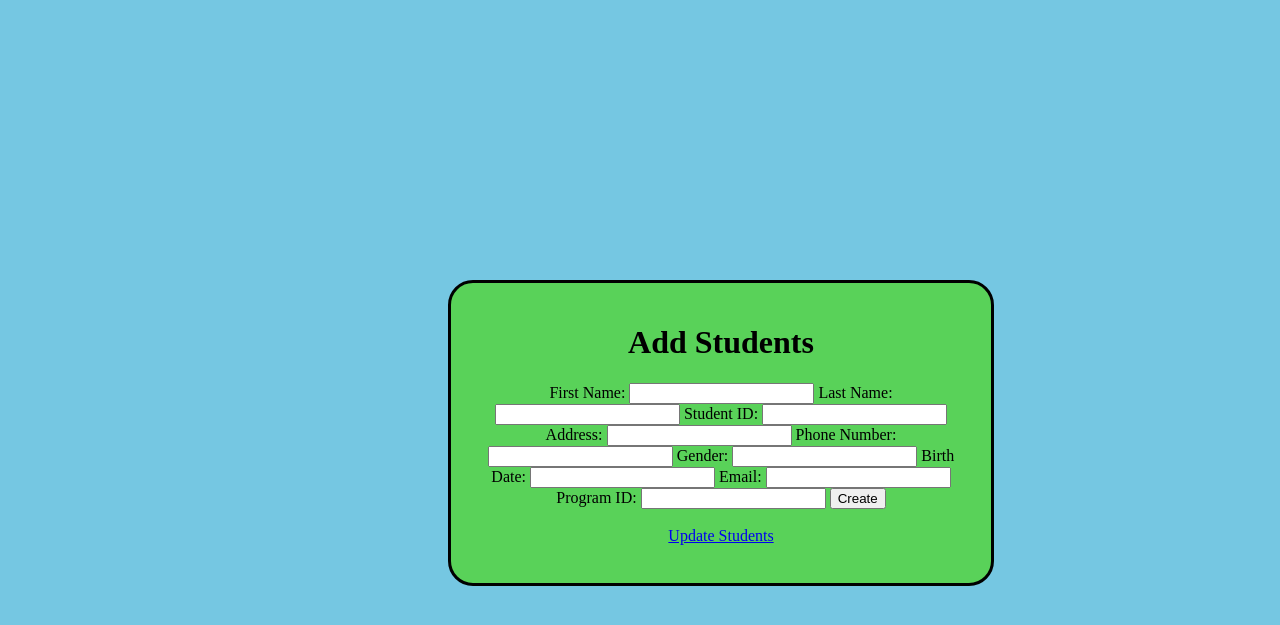
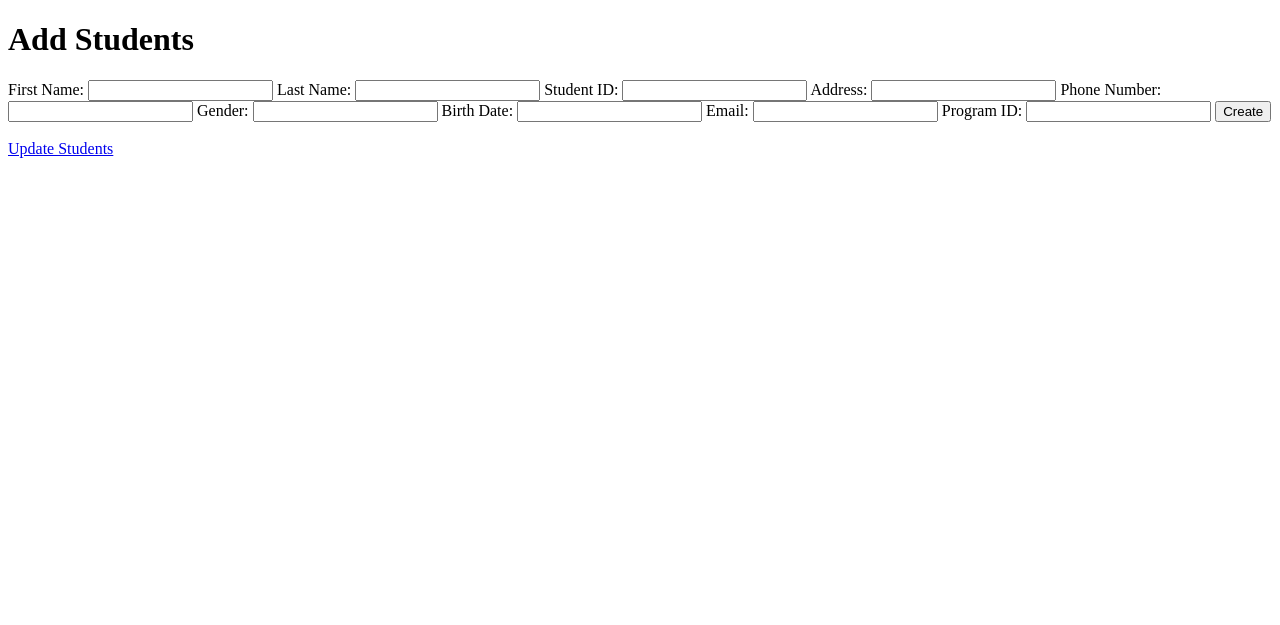
Before and after one commit to Daniel1836/PHP-MYSQL-CRUD-APP-MYSQLi, a PHP site: page /studentmanagement.php in a window 1280 px wide. Shown: the top 625 px of the page. Run offline with PHP 8.4, Linux system fonts and the light colour scheme.

Commit message:
Update studentmanagement.php

```diff
--- a/Create/studentmanagement.php
+++ b/Create/studentmanagement.php
@@ -1,30 +1,6 @@
 <!DOCTYPE html>
-<html>
-
-<head>
-<title>
-Student Management
-</title>
-<style>
-
-body {background-color: #75c7e2;}
-
-.form {border-style:solid;
-        border-radius: 25px;
-        border-color: black;
-        background-color: #59d259;
-        width: 500px;
-        padding: 20px;
-        position: absolute;
-        top: 35%;
-        left: 35%;
-        text-align: center;}
-
-</style>
-
-</head>
-
-<body>
+  <html>
+     <body>
 <div class="form">
  <h1> Add Students </h1>
 
@@ -39,7 +15,8 @@ body {background-color: #75c7e2;}
                 Email: <input type="text" name="email">
                 Program ID: <input type="text" name="id">
 		<input type="submit" value="Create">
-	</form><br>
+</form><br>
+
 <a href="updatestudents.php">Update Students</a><br><br>
 </div>
 
@@ -76,9 +53,6 @@ body {background-color: #75c7e2;}
 	echo "The student was inserted succesfully";
 
 	mysqli_close($cox);
-
-
-
 			}
                         } else {
 
@@ -86,13 +60,9 @@ body {background-color: #75c7e2;}
 
 			}
 
-
-
 		}
-
-
 	?>
 
-</body>
+ </body>
 
 </html>
```
